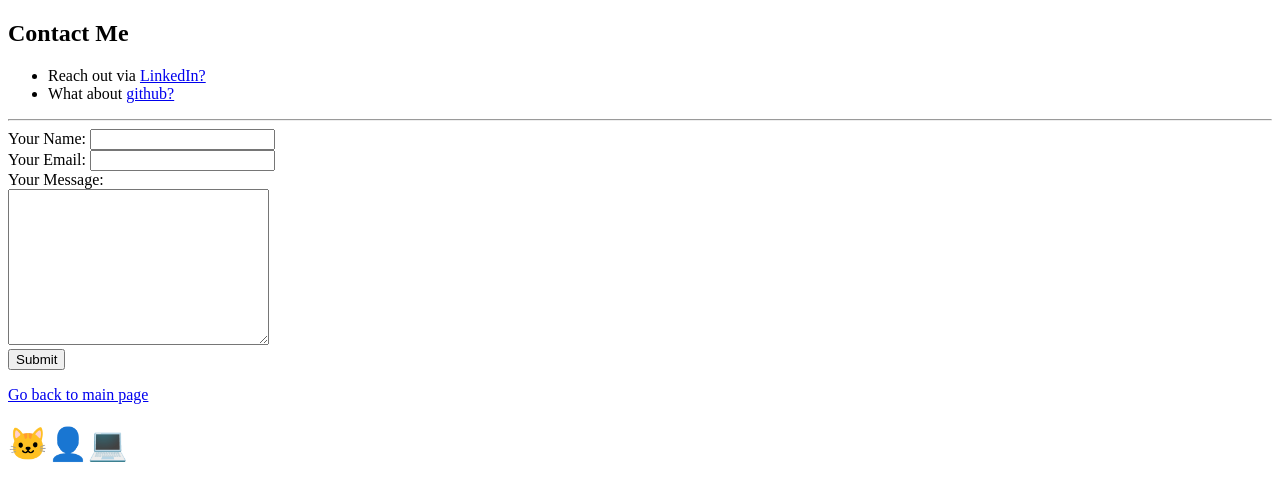
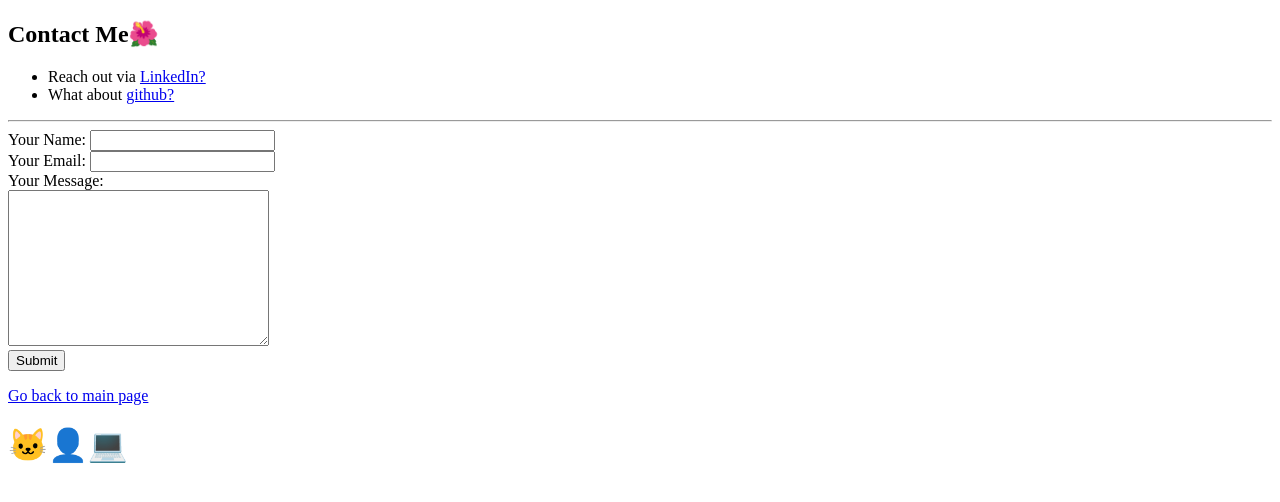
Before and after one commit to aybukecaliskan/CV, a plain HTML site: page contact.html in a window 1280 px wide. Drawn offline with Linux system fonts and the light colour scheme.

Commit message:
Update contact.html

```diff
--- a/contact.html
+++ b/contact.html
@@ -7,7 +7,7 @@
 </head>
 
 <body>
-  <h2>Contact Me</h2>
+  <h2>Contact Me🌺</h2>
   <ul>
     <li>Reach out via <a href="https://www.linkedin.com/in/aybuke-caliskan-96b3a964/">LinkedIn?</a></li>
     <li>What about <a href="https://github.com/aybukecaliskan">github?</a> </li>
```
